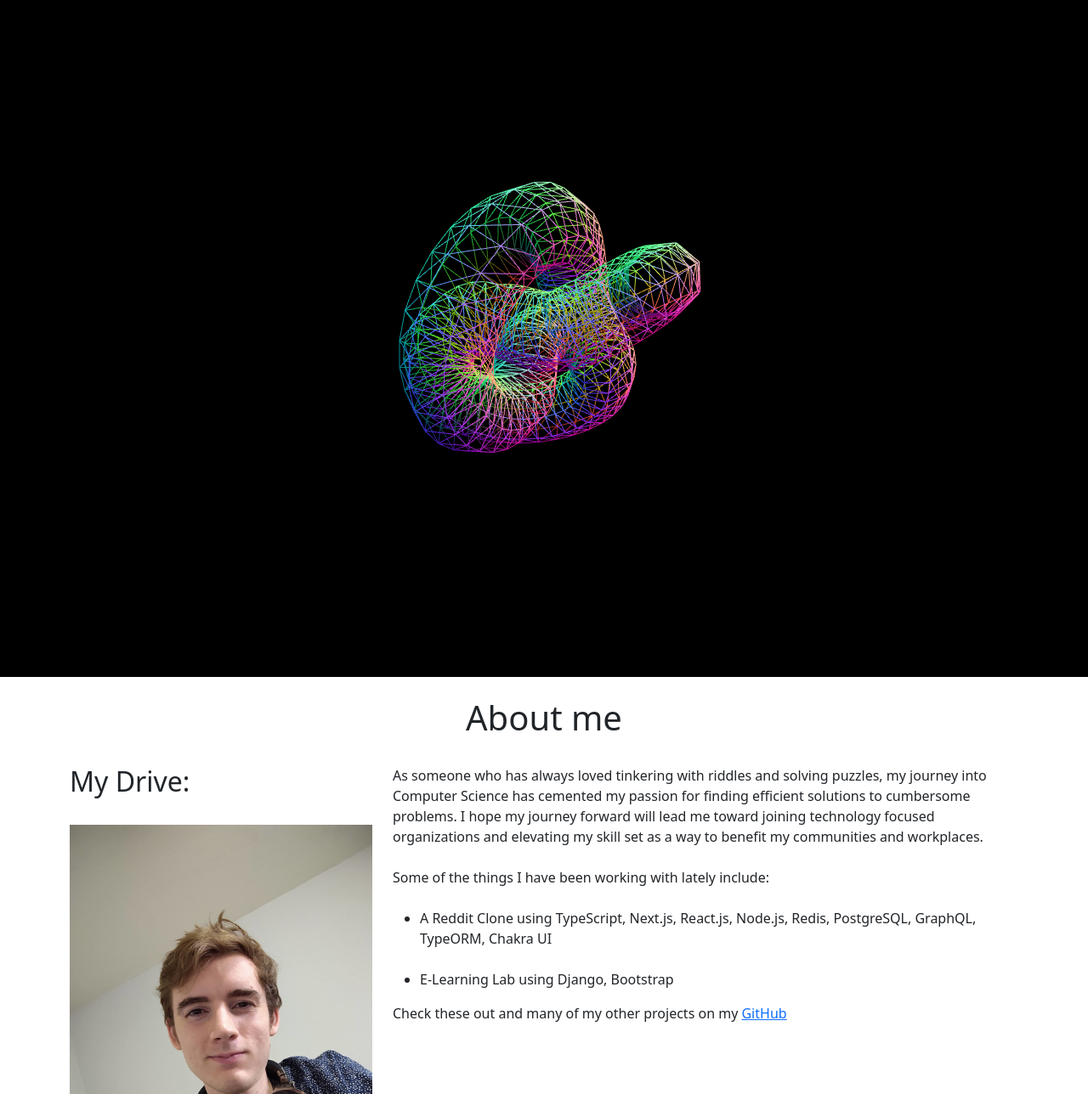
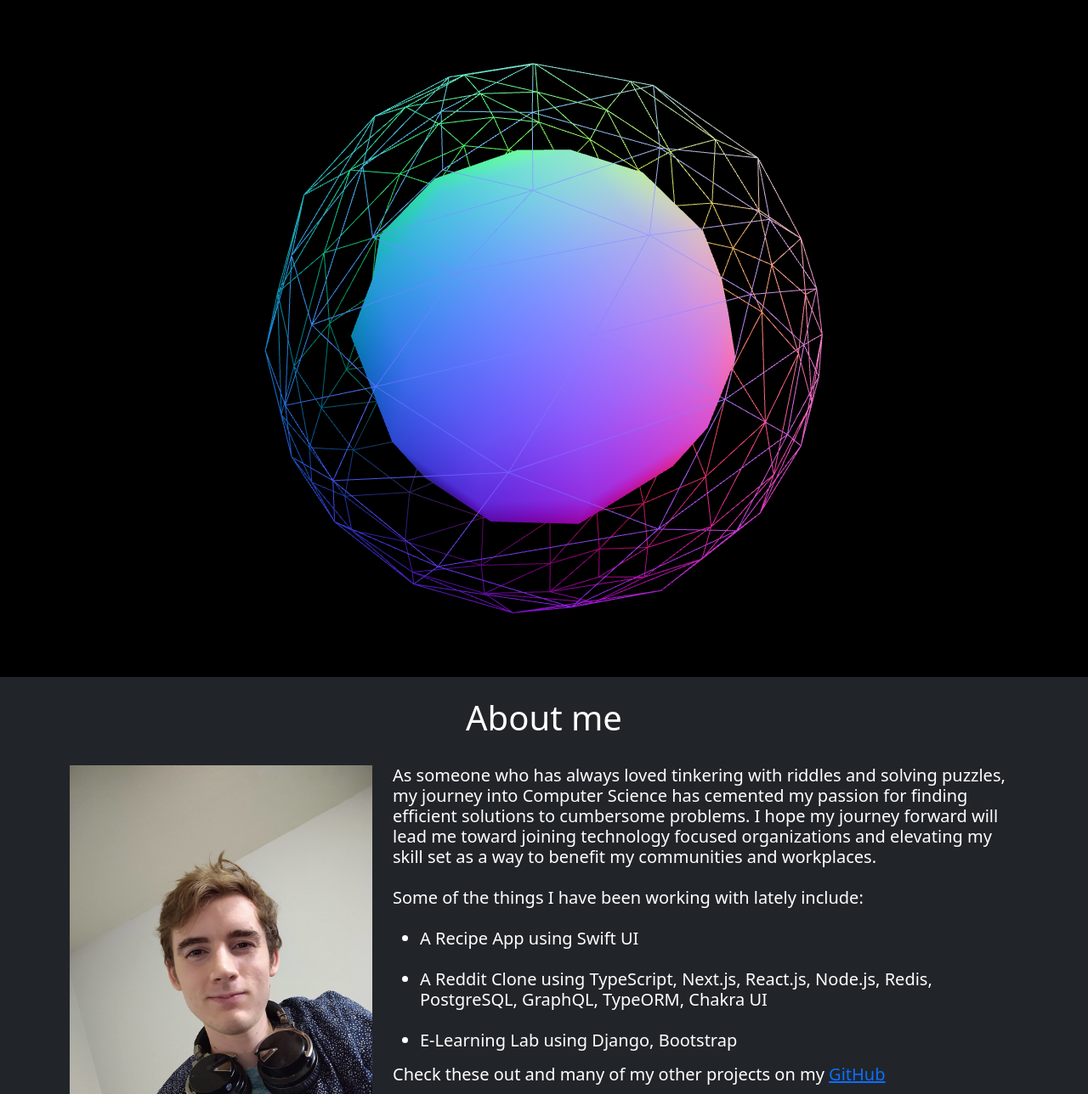
Before and after one commit to iamTanTan/Tanner-Rackow-Site, a plain HTML site: page index.html in a window 1280 px wide. Shown: the part 59-1347 px from the top of the page at 85% size. Drawn offline with nearby package versions, Linux system fonts and the light colour scheme; animation ran at ten frames a second.

Commit message:
update index.html with dark theme

```diff
--- a/index.html
+++ b/index.html
@@ -12,22 +12,19 @@
 
         html {
             scroll-behavior: smooth;
+            height: 100%;
+            padding: 0;
+            margin: 20;
         }
     </style>
     <!-- Bootstrap CSS -->
     <link href="https://cdn.jsdelivr.net/npm/bootstrap@5.0.2/dist/css/bootstrap.min.css" rel="stylesheet"
         integrity="sha384-EVSTQN3/azprG1Anm3QDgpJLIm9Nao0Yz1ztcQTwFspd3yD65VohhpuuCOmLASjC" crossorigin="anonymous">
 
-    <title>Hello, world!</title>
 </head>
 
 <body>
-
-    <script src="https://cdn.jsdelivr.net/npm/bootstrap@5.0.2/dist/js/bootstrap.bundle.min.js"
-        integrity="sha384-MrcW6ZMFYlzcLA8Nl+NtUVF0sA7MsXsP1UyJoMp4YLEuNSfAP+JcXn/tWtIaxVXM"
-        crossorigin="anonymous"></script>
-
-    <nav class="navbar navbar-expand-lg navbar-light bg-light">
+    <nav class="navbar navbar-expand-lg navbar-dark bg-dark">
         <div class="container-fluid">
             <a class="navbar-brand" href="#">Tanner Rackow</a>
             <button class="navbar-toggler" type="button" data-bs-toggle="collapse" data-bs-target="#navbarTogglerDemo02"
@@ -36,21 +33,59 @@
             </button>
             <div class="collapse navbar-collapse" id="navbarTogglerDemo02">
                 <ul class="navbar-nav me-auto mb-2 mb-lg-0">
-
                     <li class="nav-item">
                         <a class="nav-link active" aria-current="page" href="#about-me">About Me</a>
                     </li>
-
                     <li class="nav-item">
-                        <a class="nav-link active" role="button" href="./assets/TannerRackowResume.pdf" download>View
+                        <a class="nav-link active" role="button" href="./assets/Tanner_Rackow_Resume.pdf" download>View
                             Resume</a>
                     </li>
                 </ul>
             </div>
         </div>
     </nav>
+
     <div id="three"></div>
 
+    <div class="bg-dark p-0 m-0" id="about-me">
+        <div class="container">
+            <div class="row justify-content-md-center pt-4">
+                <h1 class="col-md-auto text-white">About me</h1>
+
+            </div>
+            <div class="row my-4">
+                <div class="col-lg-4">
+
+                    <img src="./assets/img_20210807_184014240--1-.jpg" width="100%" class="image-thumbnail mb-4"
+                        alt="profile picture">
+                </div>
+                <div class="col-lg-8 text-white h5 pb-4">
+                    As someone who has always loved tinkering with riddles and solving puzzles, my journey into Computer
+                    Science has
+                    cemented my passion for finding efficient solutions to cumbersome problems. I hope my journey
+                    forward
+                    will lead me
+                    toward joining technology focused organizations and elevating my skill set as a way to benefit my
+                    communities and
+                    workplaces.
+                    <br><br>
+                    Some of the things I have been working with lately include:
+                    <br><br>
+                    <ul>
+                        <li>A Recipe App using Swift UI</li>
+                        <br>
+                        <li>A Reddit Clone using TypeScript, Next.js, React.js, Node.js, Redis, PostgreSQL, GraphQL,
+                            TypeORM, Chakra UI</li>
+                        <br>
+                        <li>E-Learning Lab using Django, Bootstrap</li>
+                    </ul>
+                    Check these out and many of my other projects on my <a
+                        href="https://github.com/iamTanTan">GitHub</a>
+                </div>
+            </div>
+        </div>
+    </div>
+</body>
 <script src="js/three.js"></script>
 <script>
     const scene = new THREE.Scene();
@@ -72,68 +107,53 @@
         camera.updateProjectionMatrix();
     })
 
+    const verticesOfCube = [
+        -1, -1, -1, 1, -1, -1, 1, 1, -1, -1, 1, -1,
+        -1, -1, 1, 1, -1, 1, 1, 1, 1, -1, 1, 1,
+    ];
+
+    const indicesOfFaces = [
+        2, 1, 0, 0, 3, 2,
+        0, 4, 7, 7, 3, 0,
+        0, 1, 5, 5, 4, 0,
+        1, 2, 6, 6, 5, 1,
+        2, 3, 7, 7, 6, 2,
+        4, 5, 6, 6, 7, 4
+    ];
+
+    const geometry = new THREE.PolyhedronGeometry(verticesOfCube, indicesOfFaces, 6, 2);
+
+    const material = new THREE.MeshNormalMaterial({ wireframe: false });
+    const mesh = new THREE.Mesh(geometry, material);
 
 
 
-        const geometry = new THREE.TorusKnotGeometry(radius, tube, tubularSegments, radialSegments, 2, 3);
-        const material = new THREE.MeshNormalMaterial({ wireframe: true });
-        const mesh = new THREE.Mesh(geometry, material);
+    const geometry2 = new THREE.PolyhedronGeometry(verticesOfCube, indicesOfFaces, 8, 4);
+
+    const material2 = new THREE.MeshNormalMaterial({ wireframe: true });
+    const mesh2 = new THREE.Mesh(geometry2, material2);
 
     scene.add(mesh);
-
+    scene.add(mesh2);
 
     const light = new THREE.PointLight(0xFFFFFF, 1, 500);
     light.position.set(20, 10, 25);
     scene.add(light);
 
-        camera.position.z = 5;
+    camera.position.z = 15;
 
     function animate() {
         requestAnimationFrame(animate);
+        mesh.rotation.x += 0.02;
+        mesh.rotation.y += 0.01;
+
+        mesh2.rotation.x -= 0.02;
+        mesh2.rotation.y += 0.01;
 
 
-            mesh.rotation.x += 0.02;
-            mesh.rotation.y += 0.01;
         renderer.render(scene, camera);
     }
     animate();
 </script>
 
-
-
-    <div class="container my-4" id="about-me">
-        <div class="row justify-content-md-center">
-            <h1 class="col-md-auto">About me</h1>
-        </div>
-        <div class="row my-4">
-            <div class="col-lg-4">
-                <h2>My Drive:</h2> <br>
-                <img src="./assets/img_20210807_184014240--1-.jpg" width="100%" class="image-thumbnail mb-4"
-                    alt="profile picture">
-            </div>
-            <div class="col-lg-8">
-                As someone who has always loved tinkering with riddles and solving puzzles, my journey into Computer
-                Science has
-                cemented my passion for finding efficient solutions to cumbersome problems. I hope my journey forward
-                will lead me
-                toward joining technology focused organizations and elevating my skill set as a way to benefit my
-                communities and
-                workplaces.
-                <br><br>
-                Some of the things I have been working with lately include:
-                <br><br>
-                <ul>
-                    <li>A Reddit Clone using TypeScript, Next.js, React.js, Node.js, Redis, PostgreSQL, GraphQL,
-                        TypeORM, Chakra UI</li>
-                    <br>
-                    <li>E-Learning Lab using Django, Bootstrap</li>
-                </ul>
-                Check these out and many of my other projects on my <a href="https://github.com/iamTanTan">GitHub</a>
-            </div>
-
-        </div>
-    </div>
-
-</body>
-
 </html>
```
Lines whose indentation alone changed are shown as unchanged.
